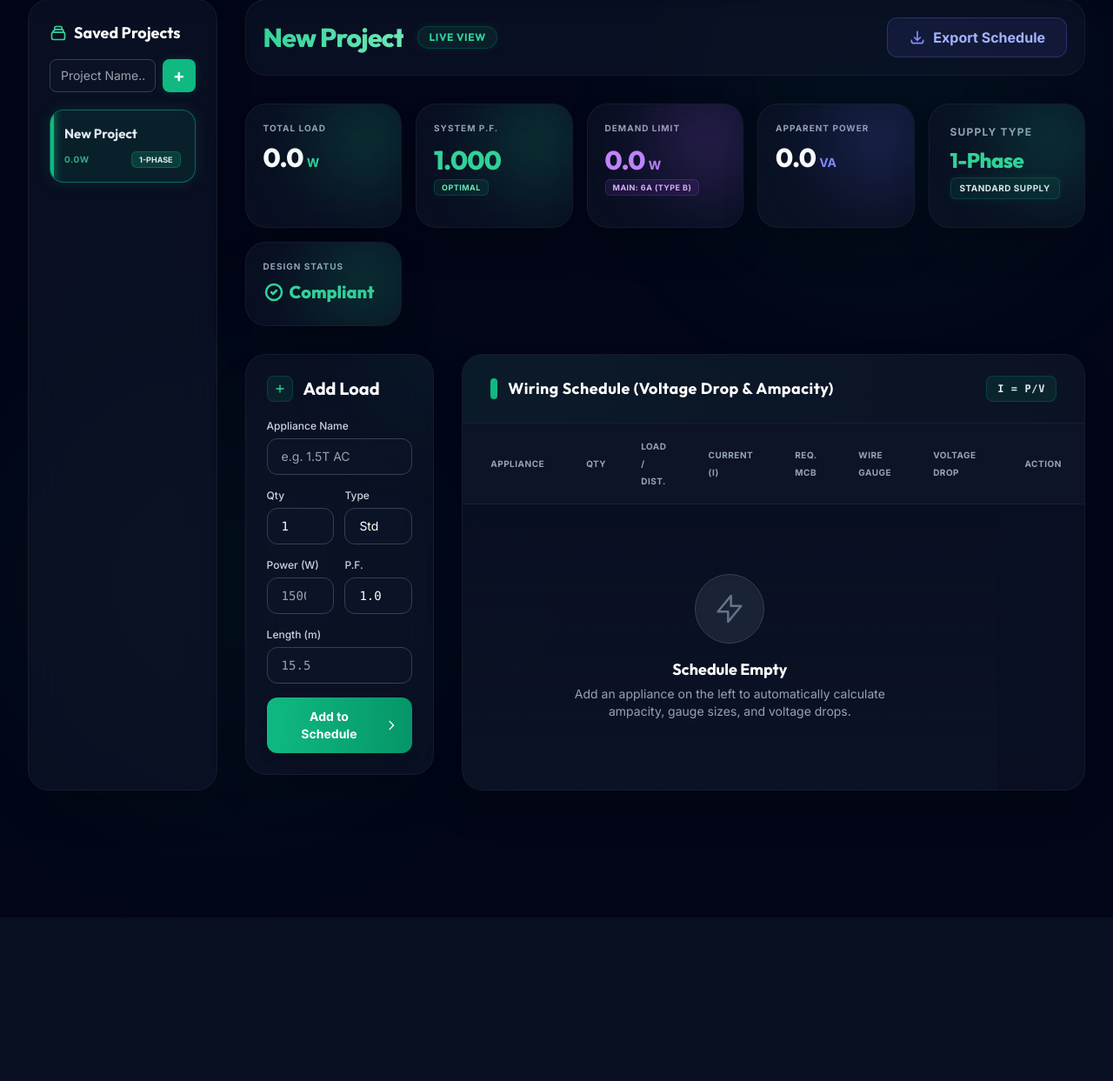
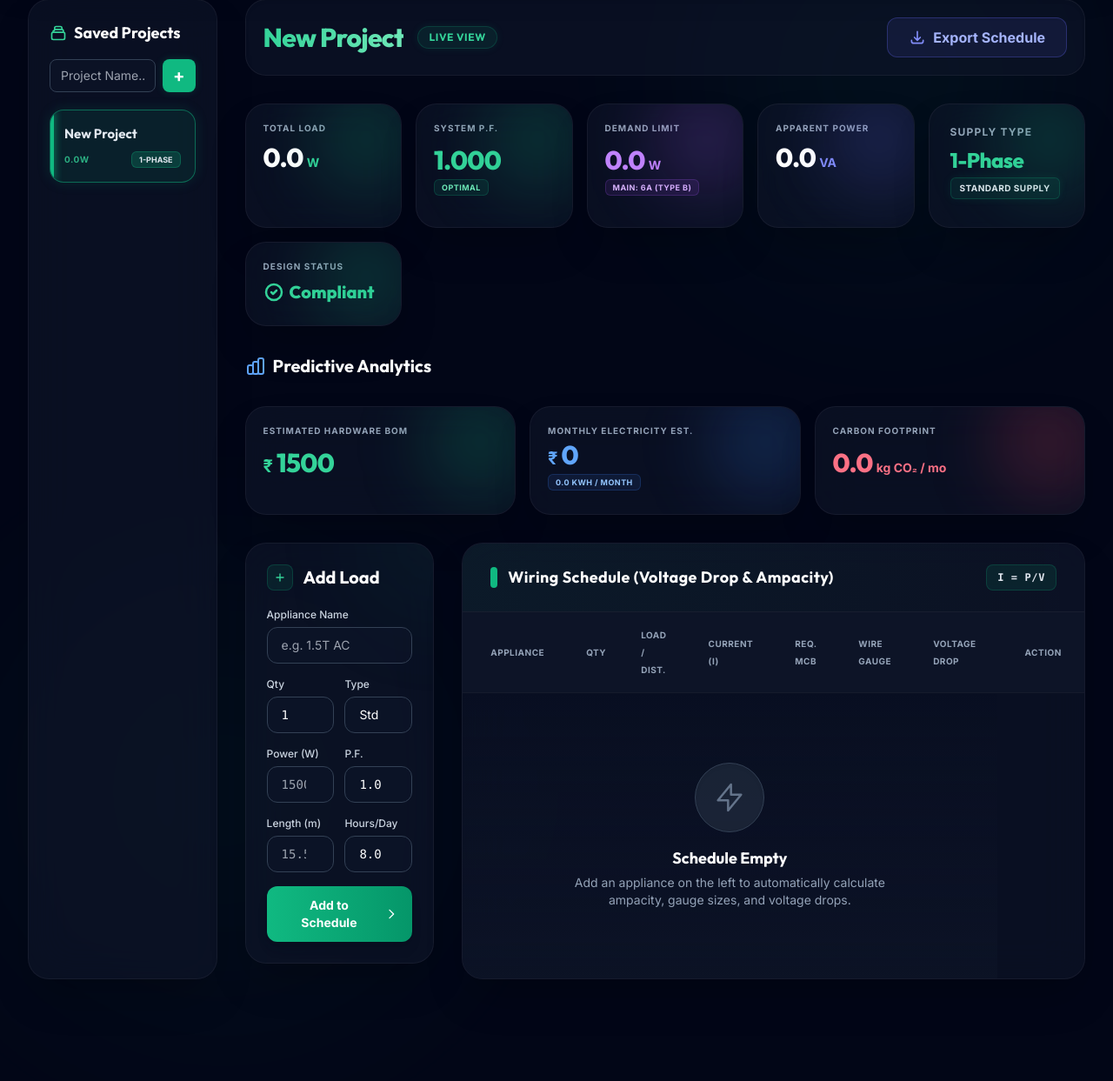
Before and after one commit to Mohansaina/finalyearproject, a Django app: page / in a window 1280 px wide; the page is wider, and only the part inside the window is pictured. Shown: the part 107-1350 px from the top of that part at 87% size. Before the commit the page ends 1038 px from the top of that part, so only its background shows below. Run offline with Django 5.2, Linux system fonts and the light colour scheme; data comes from the database, SQL or seed files in the repository; data that the repository does not hold is empty; some libraries are stand-ins or nearby versions.

Commit message:
Add Predictive Analytics: Energy & Carbon Forecaster plus automated BoM hardware cost estimator

```diff
--- a/voltguard/auditor/engine.py
+++ b/voltguard/auditor/engine.py
@@ -173,7 +173,6 @@ def balance_phases(appliances):
         min_phase = min(phase_loads, key=phase_loads.get)
         phases[min_phase].append(app)
         phase_loads[min_phase] += get_power(app)
-
     return {
         'requires_3_phase': True,
         'L1': phases['L1'],
@@ -181,3 +180,53 @@ def balance_phases(appliances):
         'L3': phases['L3'],
         'Loads': phase_loads
     }
+
+def calculate_energy_and_carbon(total_watts, hours_per_day, days_per_month=30):
+    """
+    Predict monthly energy footprint and cost.
+    Assumes standard price of ₹8.0 per Unit (kWh) and 0.85 kg CO2 per Unit.
+    """
+    monthly_kwh = (total_watts * hours_per_day * days_per_month) / 1000.0
+    monthly_cost_inr = monthly_kwh * 8.0
+    monthly_carbon_kg = monthly_kwh * 0.85
+    return monthly_kwh, monthly_cost_inr, monthly_carbon_kg
+
+def estimate_bom_cost(processed_appliances, main_mcb_rating):
+    """
+    Provides a real-world Bill of Materials (BoM) estimate in INR.
+    Parses the already calculated arrays to estimate hardware costs.
+    """
+    total_cost = 0.0
+
+    # 1. Main Incomer Cost
+    if main_mcb_rating <= 63:
+        total_cost += 1500  # Standard Main switch/ELCB
+    else:
+        total_cost += 3500  # Heavy Duty MCCB
+
+    # 2. Wire & Branch MCBs
+    for item in processed_appliances:
+        # MCB Pricing
+        if item['mcb_type'] == 'C':
+            total_cost += 350  # Type C inductive breakers
+        else:
+            total_cost += 250  # Type B resistive breakers
+
+        # Copper Wire Pricing per meter based on physical limits
+        gauge = item.get('suggested_gauge', item['wire_size'])
+        length = item['appliance'].length_m
+
+        if gauge <= 1.5:
+            rate = 20
+        elif gauge <= 2.5:
+            rate = 35
+        elif gauge <= 4.0:
+            rate = 55
+        elif gauge <= 6.0:
+            rate = 85
+        else:
+            rate = 150
+
+        total_cost += (length * rate)
+
+    return total_cost
--- a/voltguard/auditor/models.py
+++ b/voltguard/auditor/models.py
@@ -23,6 +23,7 @@ class Appliance(models.Model):
     power_watts = models.FloatField(help_text="Real Power per item in Watts (P)")
     power_factor = models.FloatField(default=1.0, help_text="Power Factor (0.0 to 1.0)")
     length_m = models.FloatField(help_text="Length of wire in meters (L)")
+    hours_used_per_day = models.FloatField(default=8.0, help_text="Estimated usage per day in hours")
 
     def __str__(self):
         return f"{self.quantity}x {self.name} ({self.power_watts}W @ {self.power_factor} PF)"
--- a/voltguard/auditor/templates/dashboard.html
+++ b/voltguard/auditor/templates/dashboard.html
@@ -140,6 +140,50 @@
             </div>
         </div>
 
+        <!-- Predictive Analytics -->
+        <h3 class="text-xl font-bold text-white mt-8 mb-4 font-heading flex items-center">
+            <svg class="w-6 h-6 mr-2 text-blue-400" fill="none" stroke="currentColor" viewBox="0 0 24 24"><path stroke-linecap="round" stroke-linejoin="round" stroke-width="2" d="M9 19v-6a2 2 0 00-2-2H5a2 2 0 00-2 2v6a2 2 0 002 2h2a2 2 0 002-2zm0 0V9a2 2 0 012-2h2a2 2 0 012 2v10m-6 0a2 2 0 002 2h2a2 2 0 002-2m0 0V5a2 2 0 012-2h2a2 2 0 012 2v14a2 2 0 01-2 2h-2a2 2 0 01-2-2z"></path></svg>
+            Predictive Analytics
+        </h3>
+        <div class="grid grid-cols-1 md:grid-cols-3 gap-4">
+            <!-- BoM Estimate -->
+            <div class="glass-panel rounded-3xl p-5 relative overflow-hidden group hover:border-emerald-500/30 transition-colors">
+                <div class="absolute -right-6 -top-6 w-32 h-32 bg-emerald-500/20 rounded-full blur-2xl group-hover:bg-emerald-500/30 transition-all duration-500"></div>
+                <p class="text-[10px] text-slate-400 font-bold tracking-widest uppercase mb-1">Estimated Hardware BoM</p>
+                <div class="flex flex-col items-start justify-center h-[calc(100%-1.5rem)] pb-1">
+                    <div class="flex items-baseline mb-1">
+                        <span class="text-xl text-emerald-400 font-bold mr-1">₹</span>
+                        <p class="text-3xl font-black text-emerald-400 font-heading tracking-tight">{{ estimated_bom_cost|floatformat:0 }}</p>
+                    </div>
+                </div>
+            </div>
+
+            <!-- Energy Predictor -->
+            <div class="glass-panel rounded-3xl p-5 relative overflow-hidden group hover:border-blue-500/30 transition-colors">
+                <div class="absolute -right-6 -top-6 w-32 h-32 bg-blue-500/20 rounded-full blur-2xl group-hover:bg-blue-500/30 transition-all duration-500"></div>
+                <p class="text-[10px] text-slate-400 font-bold tracking-widest uppercase mb-1">Monthly Electricity Est.</p>
+                <div class="flex flex-col items-start justify-center h-[calc(100%-1.5rem)] pb-1">
+                    <div class="flex items-baseline mb-1">
+                        <span class="text-xl text-blue-400 font-bold mr-1">₹</span>
+                        <p class="text-3xl font-black text-blue-400 font-heading tracking-tight">{{ total_monthly_cost|floatformat:0 }}</p>
+                    </div>
+                    <span class="px-2 py-0.5 rounded-md text-[9px] uppercase tracking-wider font-bold bg-blue-500/10 text-blue-300 border border-blue-500/20">{{ total_monthly_kwh|floatformat:1 }} kWh / month</span>
+                </div>
+            </div>
+
+            <!-- Carbon Footprint -->
+            <div class="glass-panel rounded-3xl p-5 relative overflow-hidden group hover:border-rose-500/30 transition-colors">
+                <div class="absolute -right-6 -top-6 w-32 h-32 bg-rose-500/20 rounded-full blur-2xl group-hover:bg-rose-500/30 transition-all duration-500"></div>
+                <p class="text-[10px] text-slate-400 font-bold tracking-widest uppercase mb-1">Carbon Footprint</p>
+                <div class="flex flex-col items-start justify-center h-[calc(100%-1.5rem)] pb-1">
+                    <div class="flex items-baseline mb-1">
+                        <p class="text-3xl font-black text-rose-400 font-heading tracking-tight">{{ total_monthly_carbon|floatformat:1 }}</p>
+                        <span class="text-sm text-rose-400 font-bold ml-1">kg CO₂ / mo</span>
+                    </div>
+                </div>
+            </div>
+        </div>
+
         <!-- 3-Phase Balancer Details (Only if active) -->
         {% if phase_data.requires_3_phase %}
         <div class="glass-panel rounded-3xl p-7 border-l-4 border-l-amber-500 relative overflow-hidden bg-gradient-to-r from-amber-500/5 to-transparent">
@@ -222,9 +266,15 @@
                             </div>
                         </div>
 
-                        <div class="group/input">
-                            <label class="block text-xs font-medium text-slate-300 mb-1.5 transition-colors group-focus-within/input:text-brand-400">Length (m)</label>
-                            <input type="number" step="0.1" name="length_m" required class="w-full bg-slate-900/50 border border-slate-700 rounded-xl px-4 py-2.5 text-white font-mono text-sm" placeholder="15.5">
+                        <div class="grid grid-cols-2 gap-3">
+                            <div class="group/input">
+                                <label class="block text-xs font-medium text-slate-300 mb-1.5 transition-colors group-focus-within/input:text-brand-400">Length (m)</label>
+                                <input type="number" step="0.1" name="length_m" required class="w-full bg-slate-900/50 border border-slate-700 rounded-xl px-4 py-2.5 text-white font-mono text-sm" placeholder="15.5">
+                            </div>
+                            <div class="group/input">
+                                <label class="block text-xs font-medium text-slate-300 mb-1.5 transition-colors group-focus-within/input:text-brand-400">Hours/Day</label>
+                                <input type="number" step="0.5" max="24.0" min="0.0" name="hours_used_per_day" required class="w-full bg-slate-900/50 border border-slate-700 rounded-xl px-4 py-2.5 text-white font-mono text-sm" value="8.0">
+                            </div>
                         </div>
 
                         <button type="submit" class="w-full mt-2 py-3 px-4 bg-gradient-to-r from-brand-500 to-brand-600 hover:from-brand-400 hover:to-brand-500 text-white rounded-xl font-bold transition-all shadow-lg flex justify-center items-center group/btn text-sm">
--- a/voltguard/auditor/views.py
+++ b/voltguard/auditor/views.py
@@ -9,7 +9,9 @@ from .engine import (
     select_wire_gauge,
     calculate_voltage_drop,
     balance_phases,
-    suggest_main_incomer
+    suggest_main_incomer,
+    estimate_bom_cost,
+    calculate_energy_and_carbon
 )
 from .pdf_generator import generate_schedule_pdf
 
@@ -31,6 +33,10 @@ def dashboard(request):
     total_power = 0
     total_apparent_power = 0
     total_reactive_power = 0
+
+    total_monthly_kwh = 0
+    total_monthly_cost = 0
+    total_monthly_carbon = 0
 
     for app in appliances:
         circuit_watts = app.power_watts * app.quantity
@@ -62,6 +68,13 @@ def dashboard(request):
             'warning_msg': warning_msg,
             'suggested_gauge': suggested_gauge
         })
+
+        # Energy & Carbon calculations
+        app_kwh, app_cost, app_carbon = calculate_energy_and_carbon(circuit_watts, app.hours_used_per_day)
+        total_monthly_kwh += app_kwh
+        total_monthly_cost += app_cost
+        total_monthly_carbon += app_carbon
+
         total_power += circuit_watts
         total_apparent_power += s_va
         total_reactive_power += q_var
@@ -75,6 +88,9 @@ def dashboard(request):
     # Calculate Demand Load and Main Incomer
     demand_load = calculate_demand_load(total_power)
     main_mcb_rating, main_mcb_type = suggest_main_incomer(demand_load, voltage=230.0, is_3_phase=phase_data.get('requires_3_phase', False))
+
+    # Calculate BOM Cost
+    estimated_bom_cost = estimate_bom_cost(processed_appliances, main_mcb_rating)
 
     # Metadata updates
     if total_power != project.total_load or project.phase_type != ("3-Phase" if phase_data.get('requires_3_phase') else "1-Phase"):
@@ -90,6 +106,10 @@ def dashboard(request):
         'demand_load': demand_load,
         'main_mcb_rating': main_mcb_rating,
         'main_mcb_type': main_mcb_type,
+        'estimated_bom_cost': estimated_bom_cost,
+        'total_monthly_kwh': round(total_monthly_kwh, 1),
+        'total_monthly_cost': round(total_monthly_cost, 0),
+        'total_monthly_carbon': round(total_monthly_carbon, 1),
         'total_apparent_power': round(total_apparent_power, 1),
         'total_reactive_power': round(total_reactive_power, 1),
         'system_pf': round(system_pf, 3),
@@ -112,6 +132,7 @@ def add_appliance(request):
         power = request.POST.get('power_watts')
         power_factor = request.POST.get('power_factor', '1.0')
         length = request.POST.get('length_m')
+        hours_used = request.POST.get('hours_used_per_day', '8.0')
 
         if name and power and length:
             try:
@@ -127,6 +148,12 @@ def add_appliance(request):
             except ValueError:
                 qty = 1
 
+            try:
+                hours = float(hours_used)
+                if hours < 0 or hours > 24.0: hours = 8.0
+            except ValueError:
+                hours = 8.0
+
             Appliance.objects.create(
                 project=project,
                 name=name,
@@ -134,7 +161,8 @@ def add_appliance(request):
                 quantity=qty,
                 power_watts=float(power),
                 power_factor=pf,
-                length_m=float(length)
+                length_m=float(length),
+                hours_used_per_day=hours
             )
     return redirect(f"/?project_id={project.id}" if hasattr(request, 'POST') and request.POST.get('project_id') else 'dashboard')
 
```
Also changed, not shown: voltguard/auditor/migrations/0004_appliance_hours_used_per_day.py (added).
